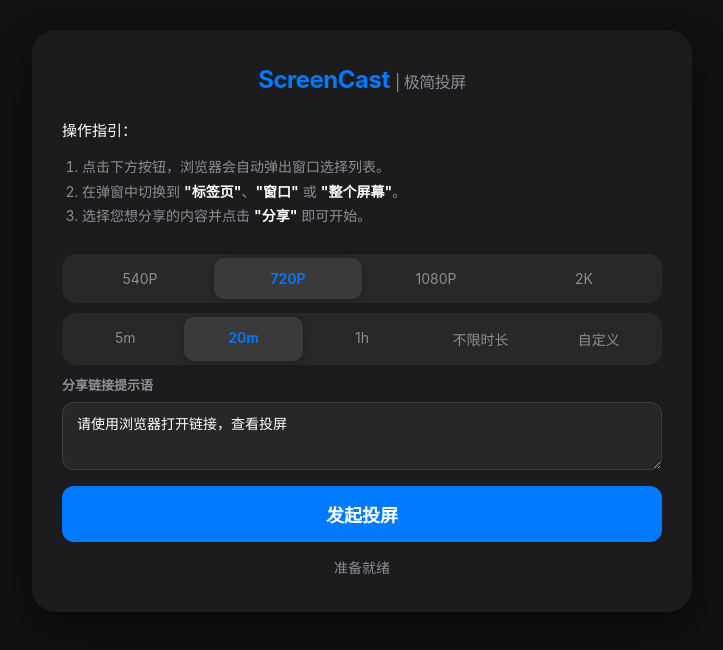
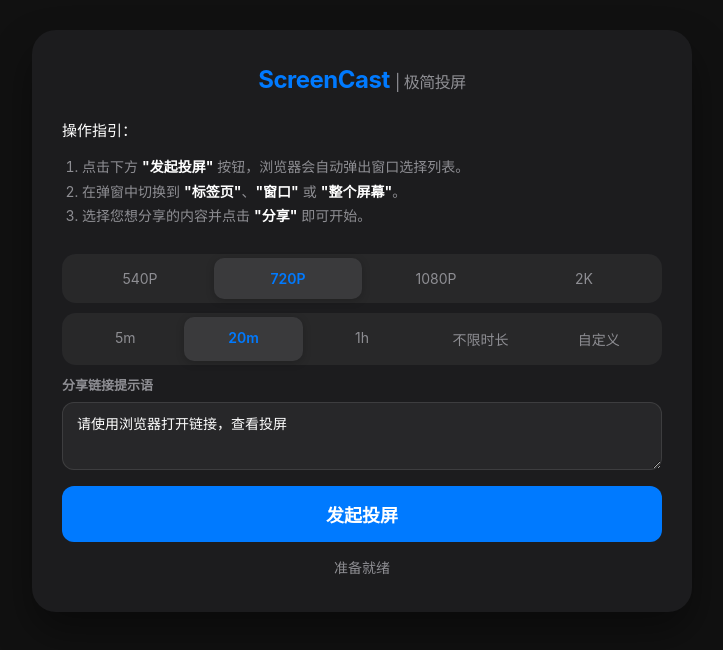
Before and after one commit to colflip/sharer, a plain HTML site: page sharer.html in a window 1280 px wide. Shown: the whole page, without its empty margins (278-1001 px from the left). Drawn offline with Linux system fonts and the light colour scheme.

Commit message:
Update casting button guide text

```diff
--- a/sharer.html
+++ b/sharer.html
@@ -16,7 +16,7 @@
         <div class="guide guide-steps">
             <p class="guide-title">操作指引：</p>
             <ol class="guide-list">
-                <li>点击下方按钮，浏览器会自动弹出窗口选择列表。</li>
+                <li>点击下方 <b>"发起投屏"</b> 按钮，浏览器会自动弹出窗口选择列表。</li>
                 <li>在弹窗中切换到 <b>"标签页"</b>、<b>"窗口"</b> 或 <b>"整个屏幕"</b>。</li>
                 <li>选择您想分享的内容并点击 <b>"分享"</b> 即可开始。</li>
             </ol>
```
